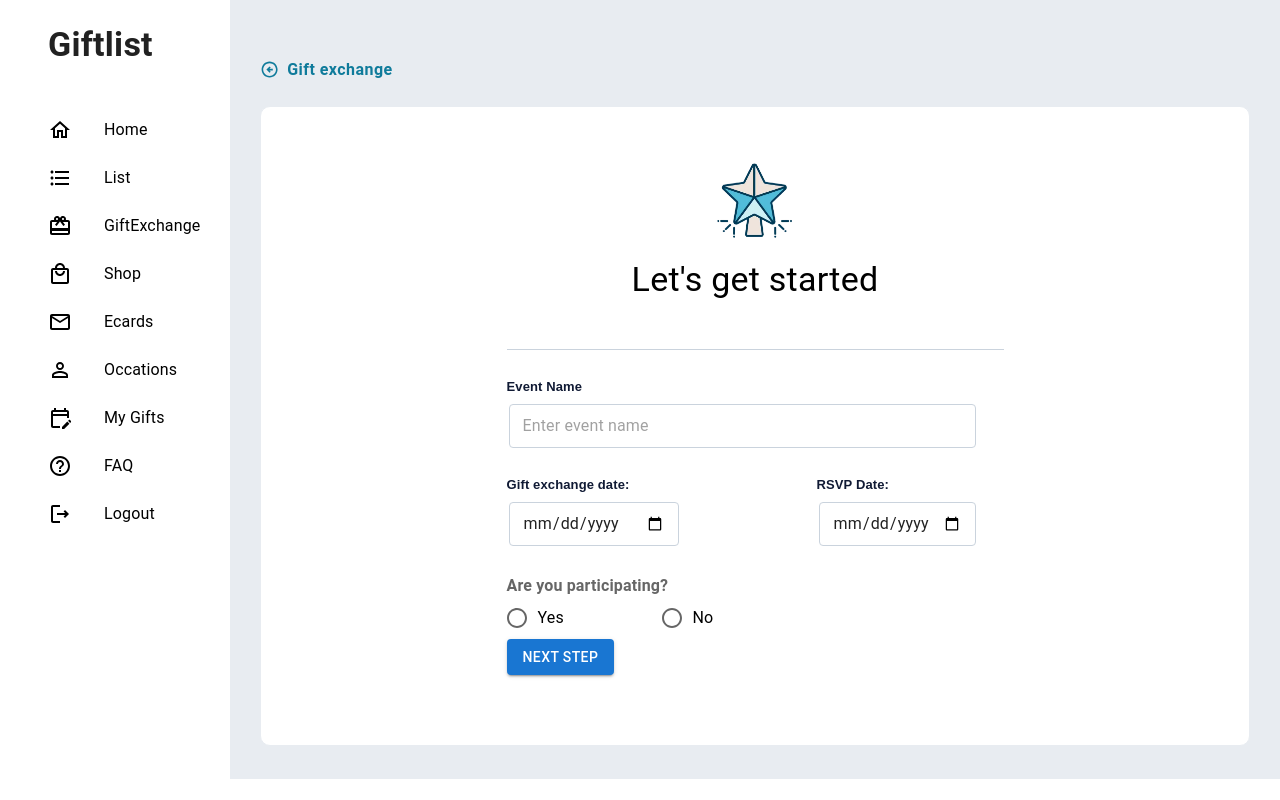
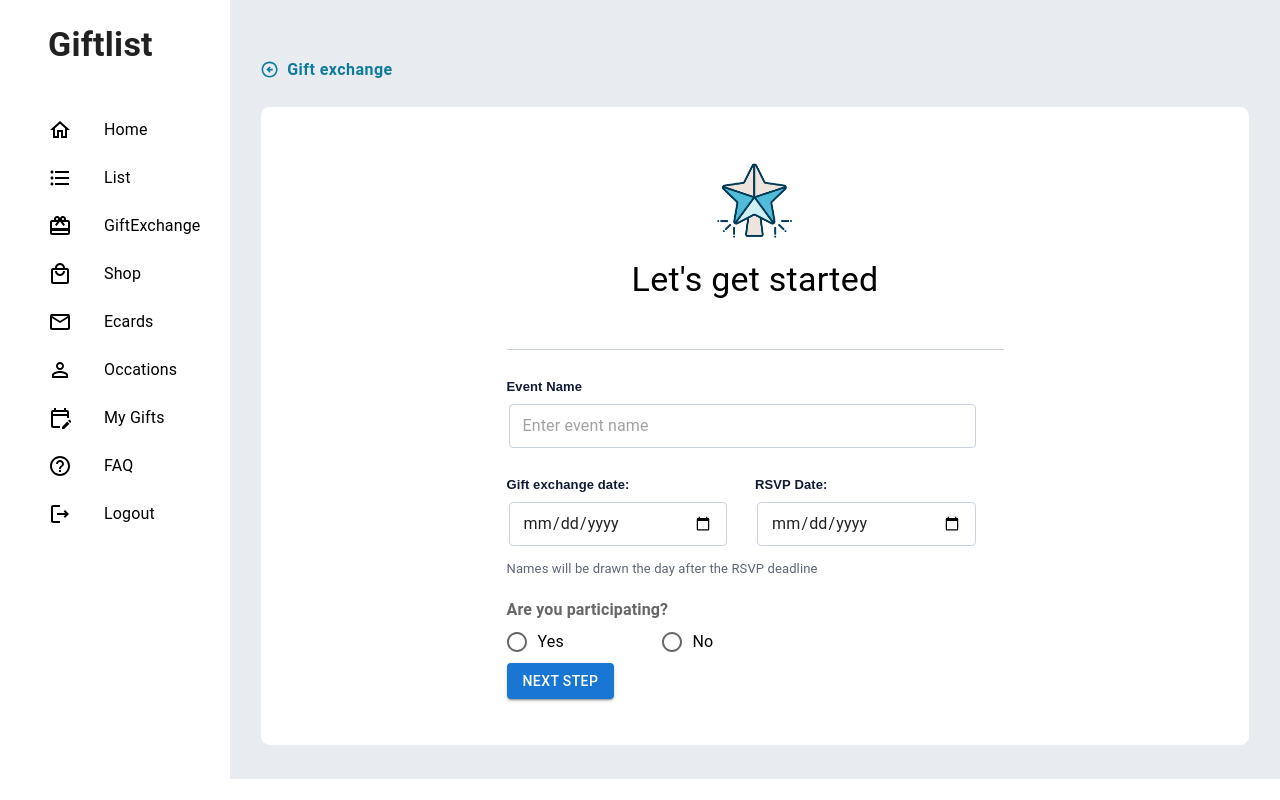
Before and after one commit to FatimaMary/giftlist, a React (Create React App) app in the folder client/: page /eventcreate in a window 1280 px wide. Built offline with nearby package versions, Linux system fonts and the light colour scheme; the HTML template or start-up script is replaced by a standard one.

Commit message:
Update index.jsx

```diff
--- a/client/src/scenes/eventcreation/index.jsx
+++ b/client/src/scenes/eventcreation/index.jsx
@@ -178,15 +178,18 @@ function EventCreation() {
           />
         </ThemeProvider>
       </Box>
+      <Box sx={{
+        display: 'flex',
+        flexDirection:'column',
+        marginBottom: '20px',
+      }}>
       <Box
         sx={{
           display: 'flex',
           justifyContent: 'space-between',
-          gap: '30px',
-          marginBottom: '20px',
         }}
       >
-        <Box>
+        <Box width='50%'>
           <Typography
             sx={{
               fontFamily: 'Poppins,sans-serif',
@@ -204,7 +207,7 @@ function EventCreation() {
           <TextField
             type='date'
             sx={{
-              // width: '100%',
+              width: '100%',
               background:'#fff',
               borderRadius: '7px',
               padding: '8px 15px',
@@ -222,7 +225,7 @@ function EventCreation() {
           />
           </ThemeProvider>
         </Box>
-        <Box>
+        <Box width='50%'>
           <Typography
             sx={{
               fontFamily: 'Poppins,sans-serif',
@@ -255,6 +258,18 @@ function EventCreation() {
             onChange={(e) => setRsvpDate(e.target.value)}
           />
           </ThemeProvider>
+        </Box>
+        </Box>
+        <Box>
+          <Typography
+            sx={{
+              fontSize: '13px',
+              lineHeight: '18px',
+              color: '#5e6577',
+              marginBottom: 0,
+              marginTop: '6px',
+            }}
+          >Names will be drawn the day after the RSVP deadline</Typography>
         </Box>
       </Box>
       <Box sx={{
```
